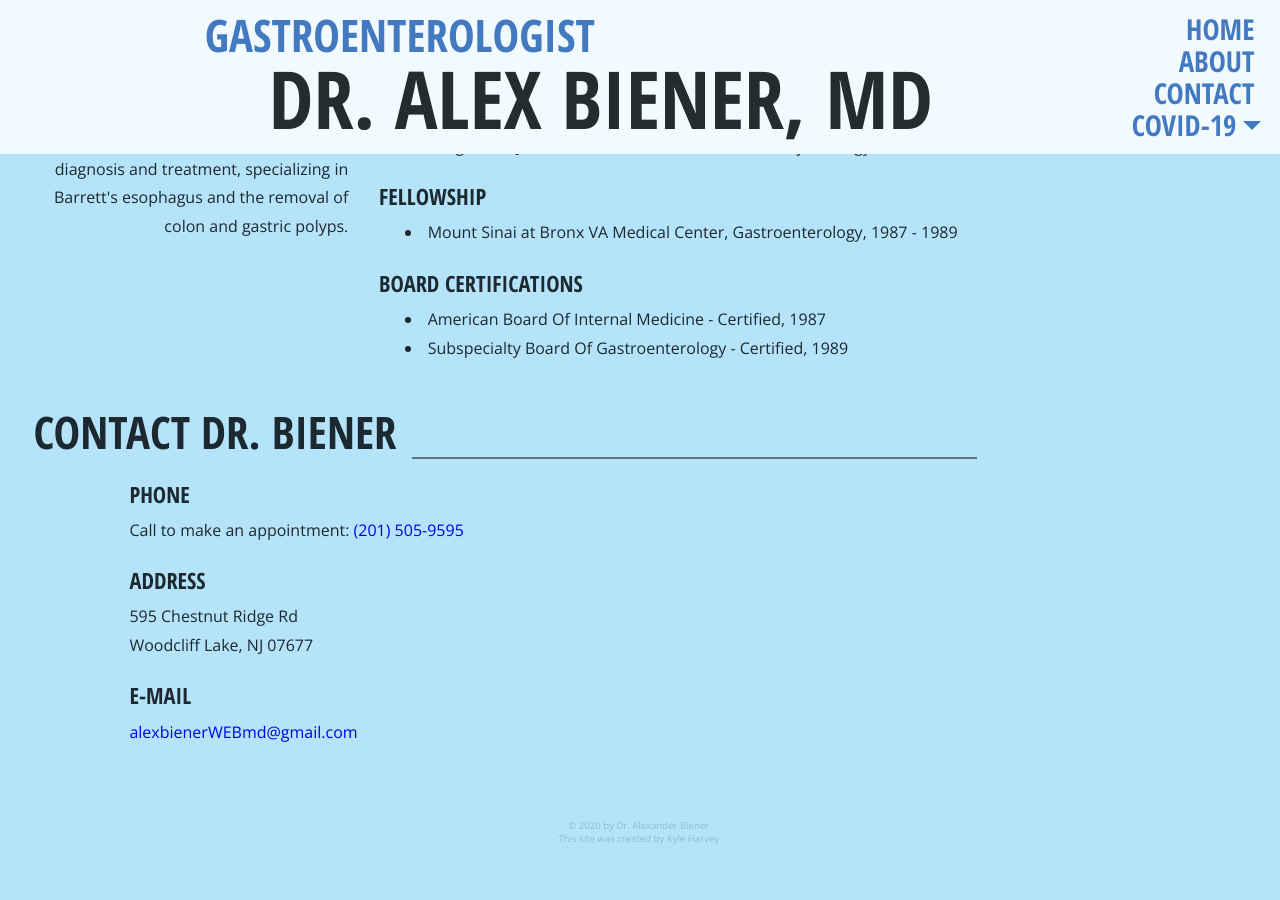
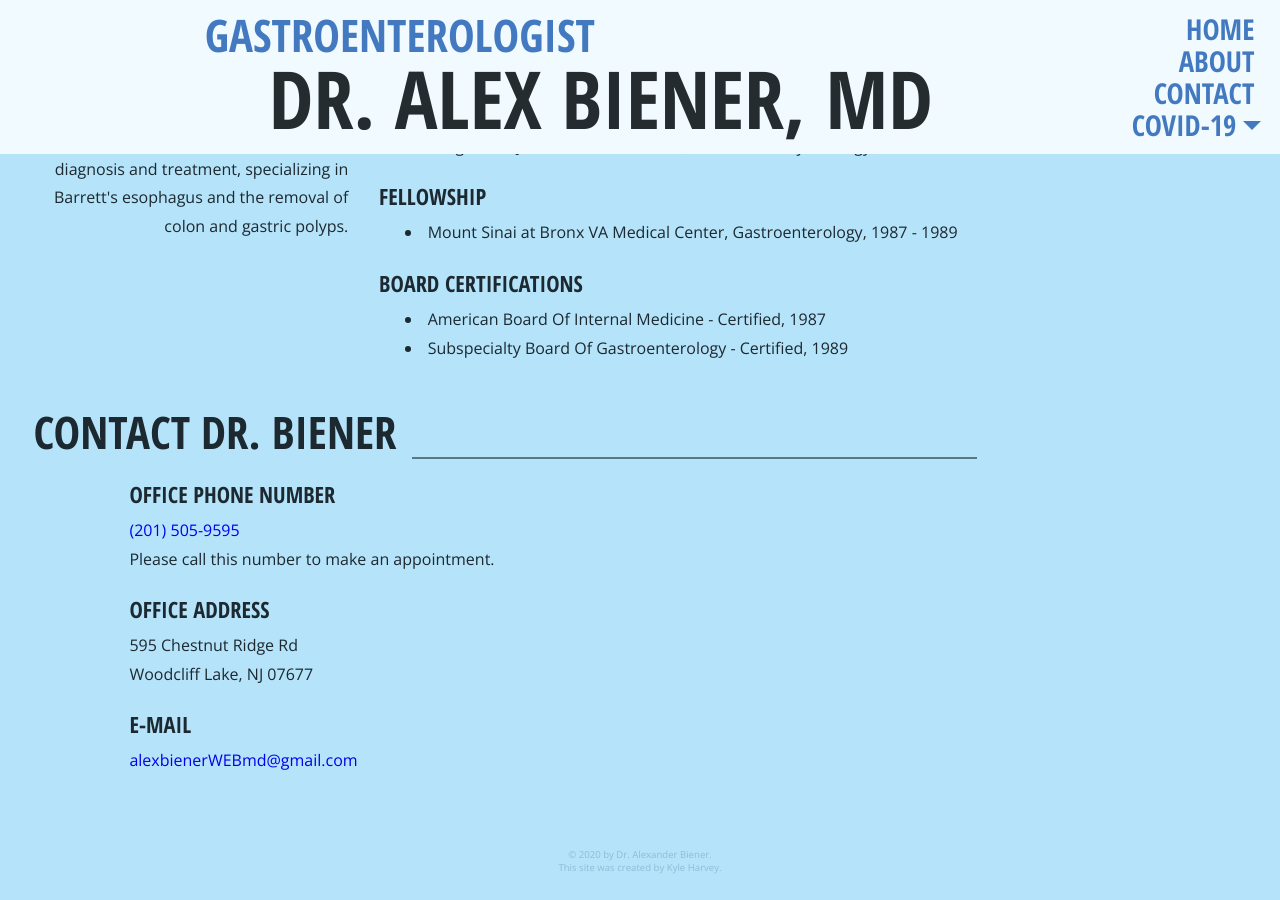
Before and after one commit to alexbienermd/alexbienermd.github.io, a Jekyll site: the page built from index.markdown, in a window 1280 px wide and 900 px high, scrolled down 1236 px. Built offline with Jekyll 4.4.1, drawn with Linux system fonts in a browser that asks for light colours; nearby versions of some CDN libraries; before the commit the page ends 2107 px from its top, so only the background shows below that.

Commit message:
Change wording of contact information section

```diff
--- a/index.markdown
+++ b/index.markdown
@@ -76,12 +76,13 @@ layout: default
   </div>
 
   <div class="contact-content">
-    <h4>PHONE</h4>
+    <h4>OFFICE PHONE NUMBER</h4>
     <ul>
-      <li>Call to make an appointment: <a href="tel:+1-201-505-9595">(201) 505-9595</a></li>
+      <li><a href="tel:+1-201-505-9595">(201) 505-9595</a></li>
+      <li>Please call this number to make an appointment.</li>
     </ul>
 
-    <h4>ADDRESS</h4>
+    <h4>OFFICE ADDRESS</h4>
     <ul>
       <li>595 Chestnut Ridge Rd</li>
       <li>Woodcliff Lake, NJ 07677</li>
```
